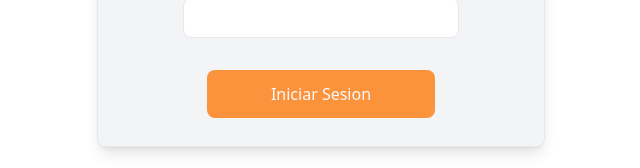
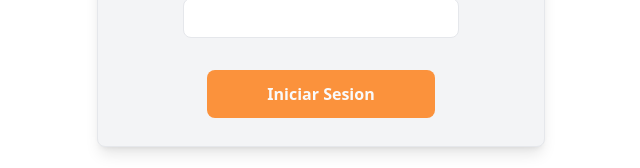
Before and after one commit to No-Country/s7-11-t-javareact, a React (Vite) app in the folder client/: page /login in a window 1280 px wide. Shown: the part 215-383 px from the top of the page, without its empty margins (319-959 px from the left). Built offline with nearby package versions, Linux system fonts and the light colour scheme; a web font is replaced by a local one.

Commit message:
style(OrangeButton):add bold label, run prettier

```diff
--- a/client/src/components/OrangeButton/index.jsx
+++ b/client/src/components/OrangeButton/index.jsx
@@ -1,11 +1,11 @@
-import React from "react"
+import React from "react";
 
 const OrangeButton = ({ text, type, onClick, className }) => {
   const handleClick = () => {
     if (onClick) {
-      onClick(onClick)
+      onClick(onClick);
     }
-  }
+  };
   return (
     <div className={className}>
       <button
@@ -13,11 +13,11 @@ const OrangeButton = ({ text, type, onClick, className }) => {
         className="w-full self-center font-button text-button bg-orange-400 py-3 rounded-lg text-gray-50"
         onClick={handleClick}
       >
-      {/* bg-[#38A1ED] */}
-        {text}
+        {/* bg-[#38A1ED] */}
+        <b>{text}</b>
       </button>
     </div>
-  )
-}
+  );
+};
 
-export default OrangeButton
+export default OrangeButton;
```
